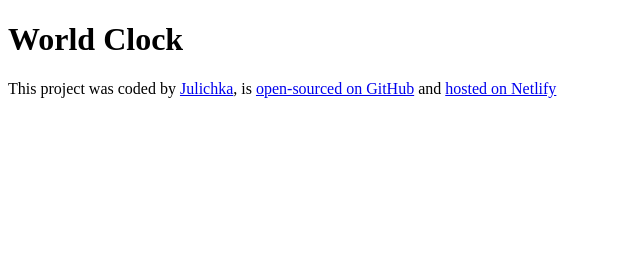
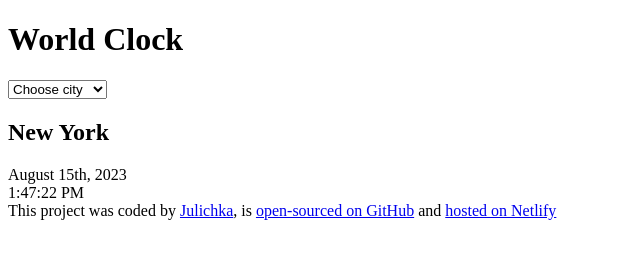
Before and after one commit to julichkaD/world-clock, a plain HTML site: page index.html in a window 1280 px wide. Shown: the whole page, without its empty margins (0-640 px from the left). Drawn offline with Linux system fonts and the light colour scheme.

Commit message:
Added dropdown  menu

```diff
--- a/index.html
+++ b/index.html
@@ -9,7 +9,24 @@
 </head>
 
 <body>
-    <h1>World Clock</h1>
+    <div class="container">
+        <h1>World Clock</h1>
+        <select name="city" id="city">
+            <option value="">Choose city</option>
+            <option value="">New York 🇺🇸</option>
+            <option value="">Moscow 🇷🇺</option>
+            <option value="">Izmir 🇹🇷</option>
+            <option value="">Paris 🇫🇷</option>
+            <option value="">Limassol 🇨🇾</option>
+            <option value="">Tokyo 🇯🇵</option>
+
+        </select>
+        <div class="current-city">
+            <h2>New York</h2>
+            <div class="date">August 15th, 2023</div>
+            <div class="time">1:47:22 PM</div>
+        </div>
+    </div>
     <footer>
         This project was coded by
         <a href="https://github.com/julichkaD" target="_blank">Julichka</a>,
```
